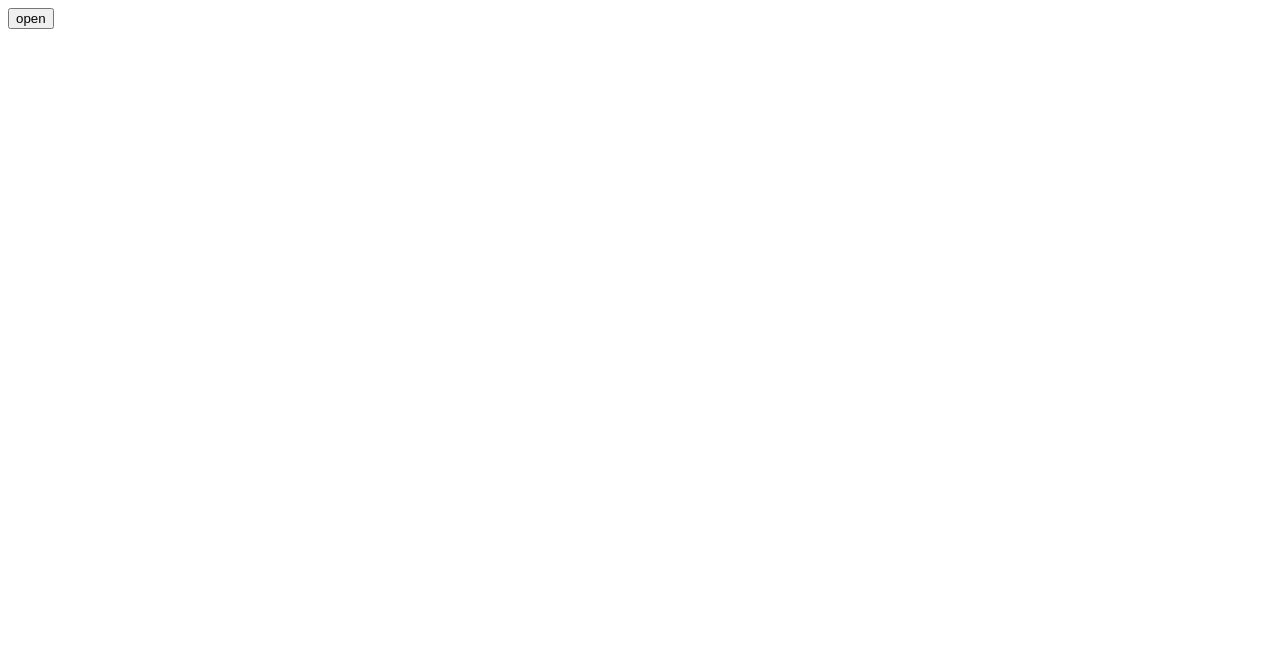
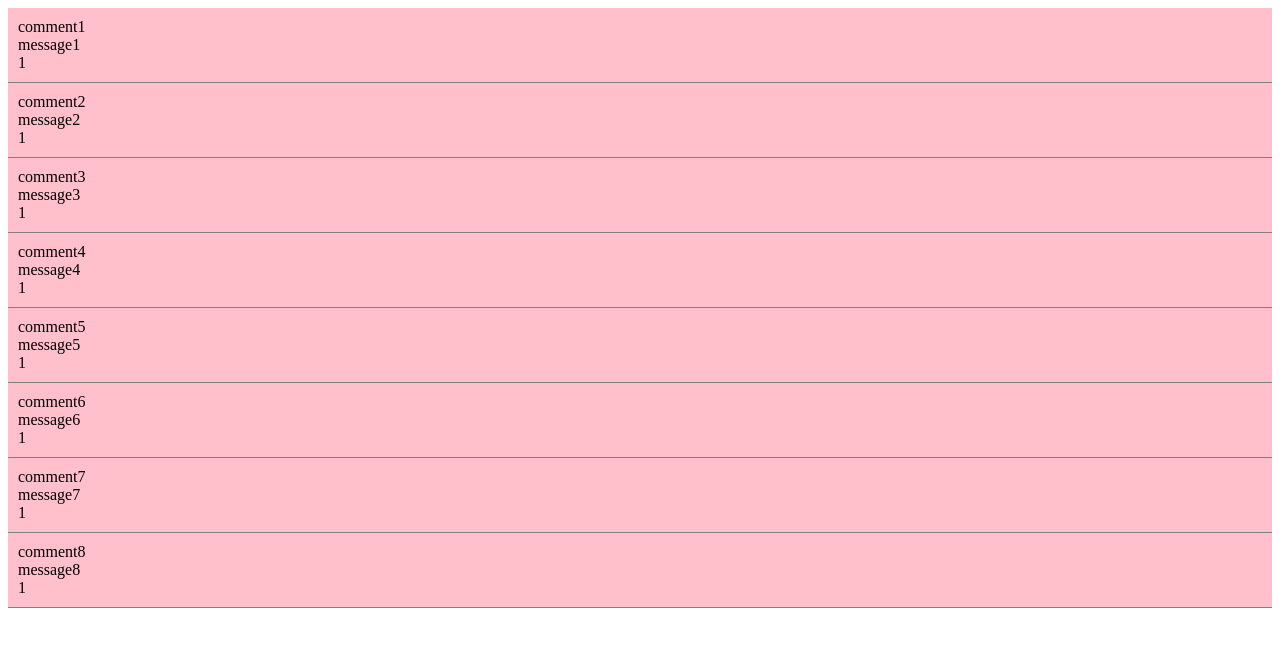
Before and after one commit to sy071500/sy_reactStudy, a React (Create React App) app in the folder react_study/: page / in a window 1280 px wide. Shown: the top 646 px of the page. Built offline with nearby package versions, Linux system fonts and the light colour scheme; the HTML template or start-up script is replaced by a standard one.

Commit message:
React :: HOC, Memoization

```diff
--- a/react_study/src/App.js
+++ b/react_study/src/App.js
@@ -1,5 +1,8 @@
 import React from 'react'
-import ThankyouDialog from './components/3-6.Composition2/ThankyouDialog';
+//import Button from './components/3-7.HOC/Button';
+//import Input from './components/3-7.HOC/Input';
+import Memo from './components/3-8.Memoization/Memo';
+//import ThankyouDialog from './components/3-6.Composition2/ThankyouDialog';
 //import Dialog from './components/3-6.Composition2/Dialog';
 //import WelcomDialog from './components/3-5.Composition/WelcomDialog';
 //import Reducer from './components/3-3.Hooks/Reducer';
@@ -35,7 +38,12 @@ function App() {
       {/* <Practice/> */}
       {/* <WelcomDialog/> */}
       {/* <Dialog/> */}
-      <ThankyouDialog/>
+      {/* <ThankyouDialog/> */}
+      {/* <Input/>
+      <br/>
+      <br/>
+      <Button/> */}
+      <Memo/>
     </div>
   );
 }
--- /dev/null
+++ b/react_study/src/components/3-7.HOC/Button.jsx
@@ -0,0 +1,13 @@
+import React from 'react'
+//import { useState, useEffect } from 'react'
+import withLoading from './withLoading'
+
+function Button() {
+
+  return (
+    <button>
+        Button
+    </button>
+  )
+}
+export default withLoading(Button);
--- /dev/null
+++ b/react_study/src/components/3-7.HOC/Input.jsx
@@ -0,0 +1,11 @@
+import React from 'react'
+import withLoading from './withLoading'
+
+function Input() {
+  return (
+    <input defaultValue="input"/>
+
+  )
+}
+
+export default withLoading(Input);
--- /dev/null
+++ b/react_study/src/components/3-8.Memoization/CommentItem.css
@@ -0,0 +1,6 @@
+.CommentItem{
+    border-bottom: 1px solid grey;
+    padding: 10px;
+    cursor: pointer;
+    background-color: pink;
+}
--- /dev/null
+++ b/react_study/src/components/3-8.Memoization/CommentItem.jsx
@@ -0,0 +1,16 @@
+import React, {memo} from 'react'
+import "./CommentItem.css"
+
+function CommentItem({title, content, likes}) {
+  return (
+    <div className='CommentItem'>
+        <span>{title}</span>
+        <br/>
+        <span>{content}</span>
+        <br/>
+        <span>{likes}</span>
+    </div>
+  )
+}
+
+export default memo(CommentItem);
--- /dev/null
+++ b/react_study/src/components/3-8.Memoization/Comments.jsx
@@ -0,0 +1,12 @@
+import React from 'react'
+import CommentItem from "./CommentItem"
+
+export default function Comments({commentList}) {
+  return (
+    <div>{commentList.map(comment => <CommentItem
+        key={comment.title}
+        title={comment.title}
+        content={comment.content}
+        likes={comment.likes}/>)}</div>
+  )
+}
--- /dev/null
+++ b/react_study/src/components/3-8.Memoization/Memo.jsx
@@ -0,0 +1,31 @@
+import React, { useState, useEffect } from 'react'
+import Comments from "./Comments"
+
+const commentList = [
+    {title: "comment1", content: "message1", likes:1},
+    {title: "comment2", content: "message2", likes:1},
+    {title: "comment3", content: "message3", likes:1},
+]
+
+export default function Memo() {
+    const [comments, setComments] = useState(commentList);
+
+    useEffect(() => {
+      const interval = setInterval(() => {
+        setComments((prevComments) => [
+            ...prevComments,
+            {
+                title: `comment${prevComments.length+1}`, content: `message${prevComments.length+1}`, likes:1
+            }
+        ])
+      },1000);
+
+      return () => {
+        clearInterval({interval})
+      }
+    }, []);
+
+  return (
+    <Comments commentList={comments}/>
+  )
+}
```
Also changed, not shown: react_study/src/components/3-7.HOC/withLoading.jsx (added, +22 -0 lines), 1 other file (tests, documents, lock files or other folders).
